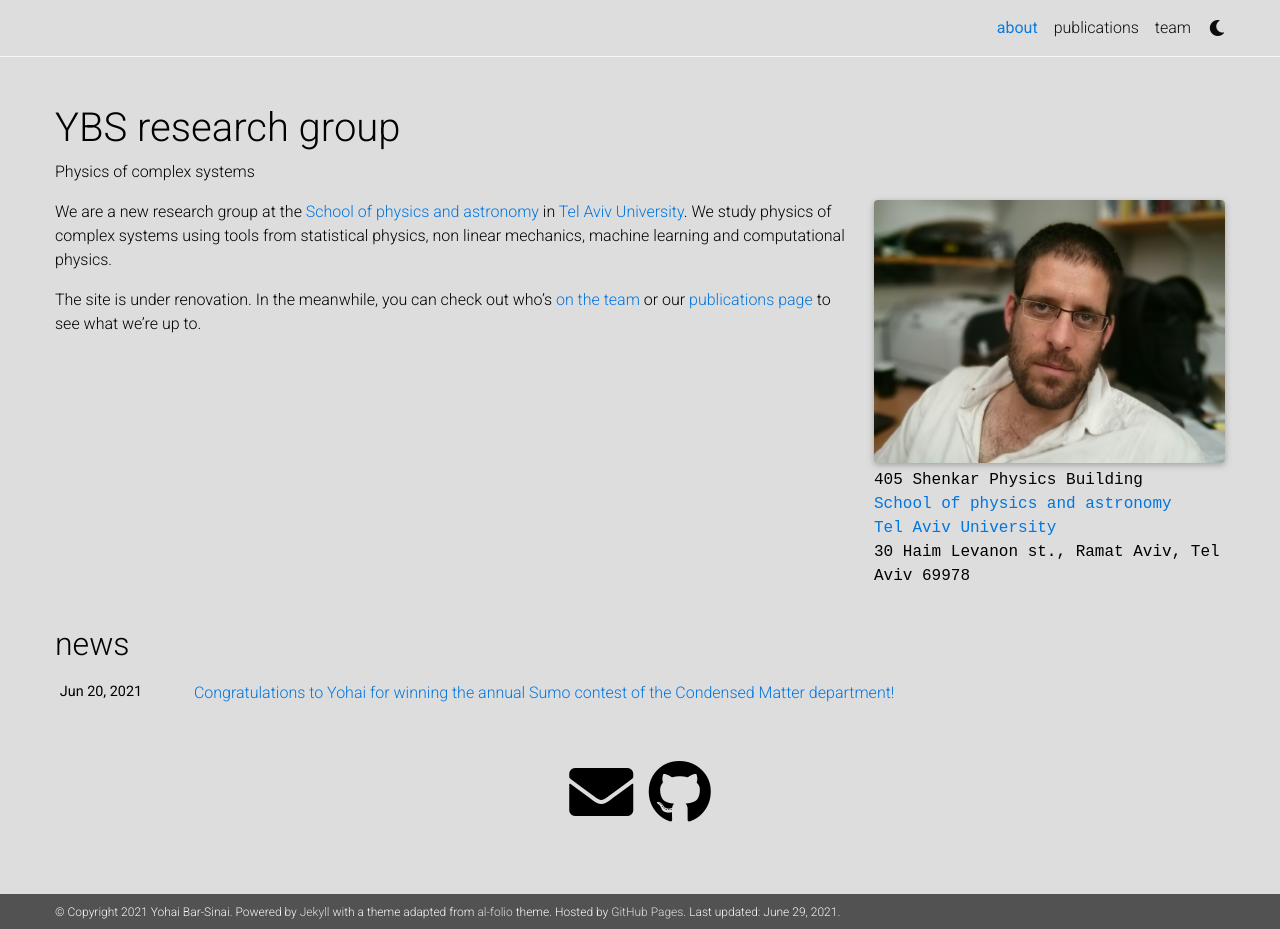
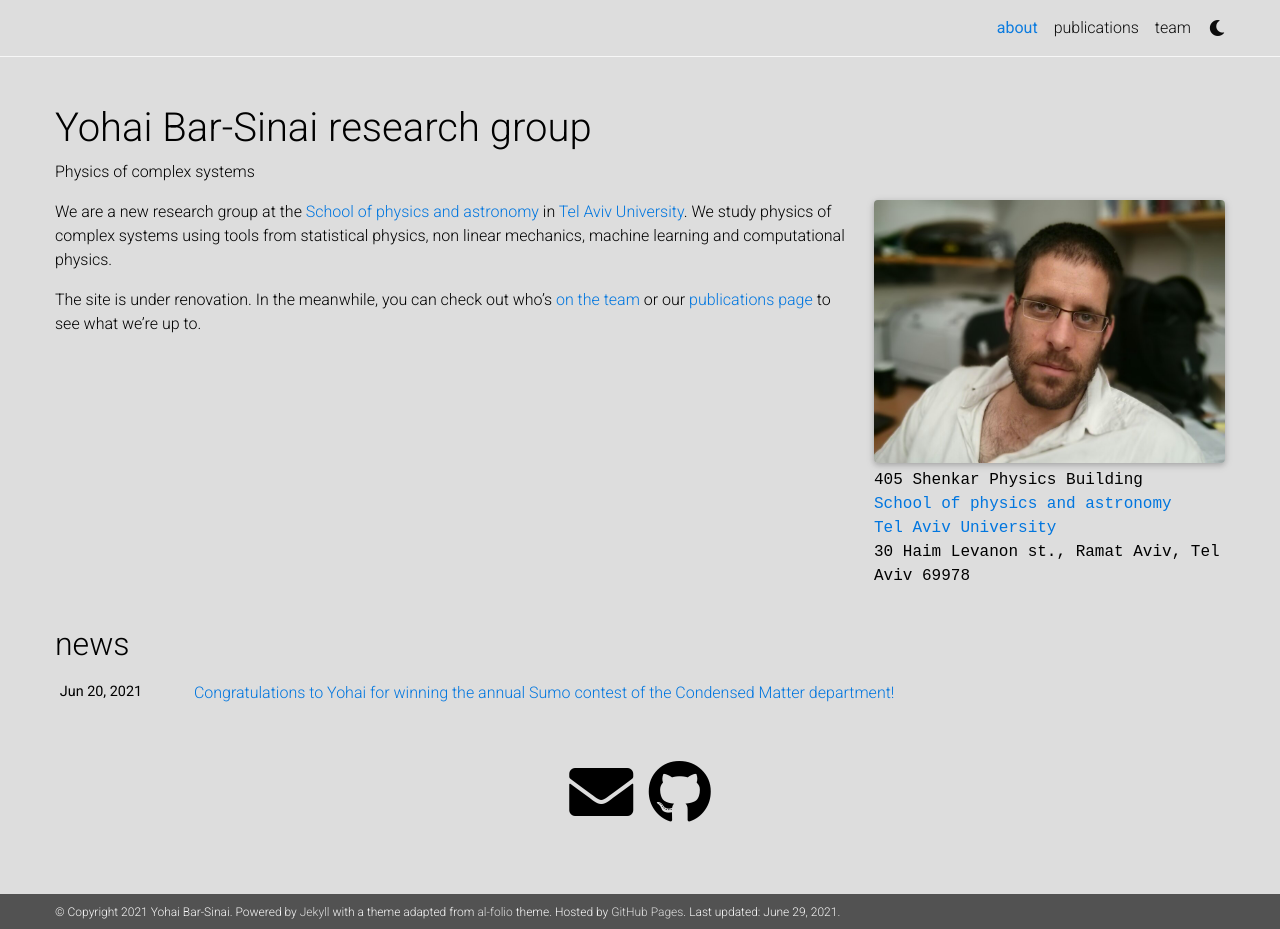
Before and after one commit to yohai/old_jekyll_website, a Jekyll site: the page built from _pages/about.md, in a window 1280 px wide and 929 px high. Built offline with Jekyll 4.4.1, drawn with Linux system fonts in a browser that asks for light colours; nearby versions of some CDN libraries; comment, search, counter and statistics services are not loaded; a style sheet for code colours, icons or effects is not loaded.

Commit message:
Update _config.yml

```diff
--- a/_config.yml
+++ b/_config.yml
@@ -2,7 +2,7 @@
 # Site settings
 # -----------------------------------------------------------------------------
 
-title: YBS research group # the website title (if blank, full name will be used instead)
+title: Yohai Bar-Sinai research group # the website title (if blank, full name will be used instead)
 first_name: Yohai
 middle_name:
 last_name: Bar-Sinai
```
